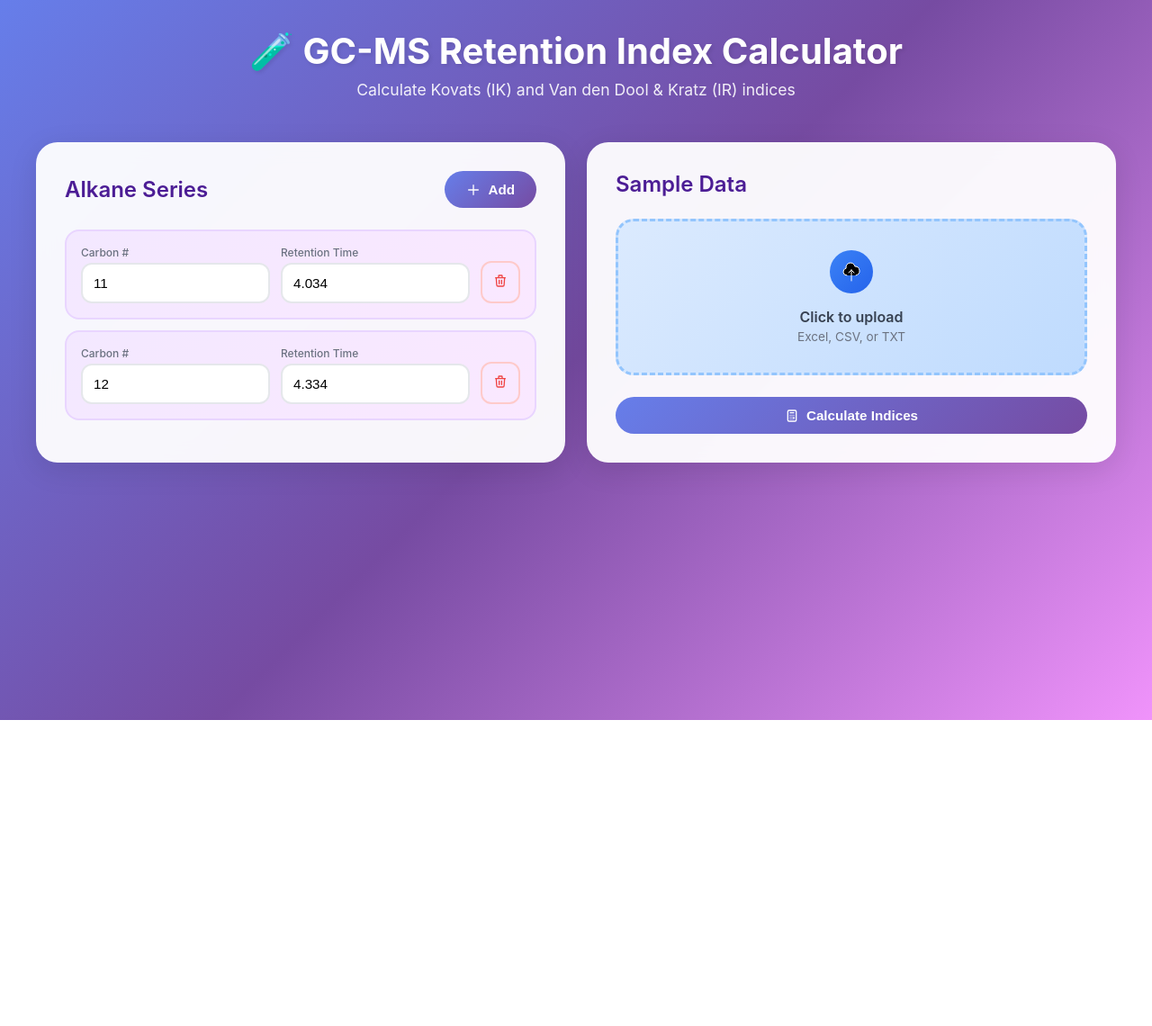
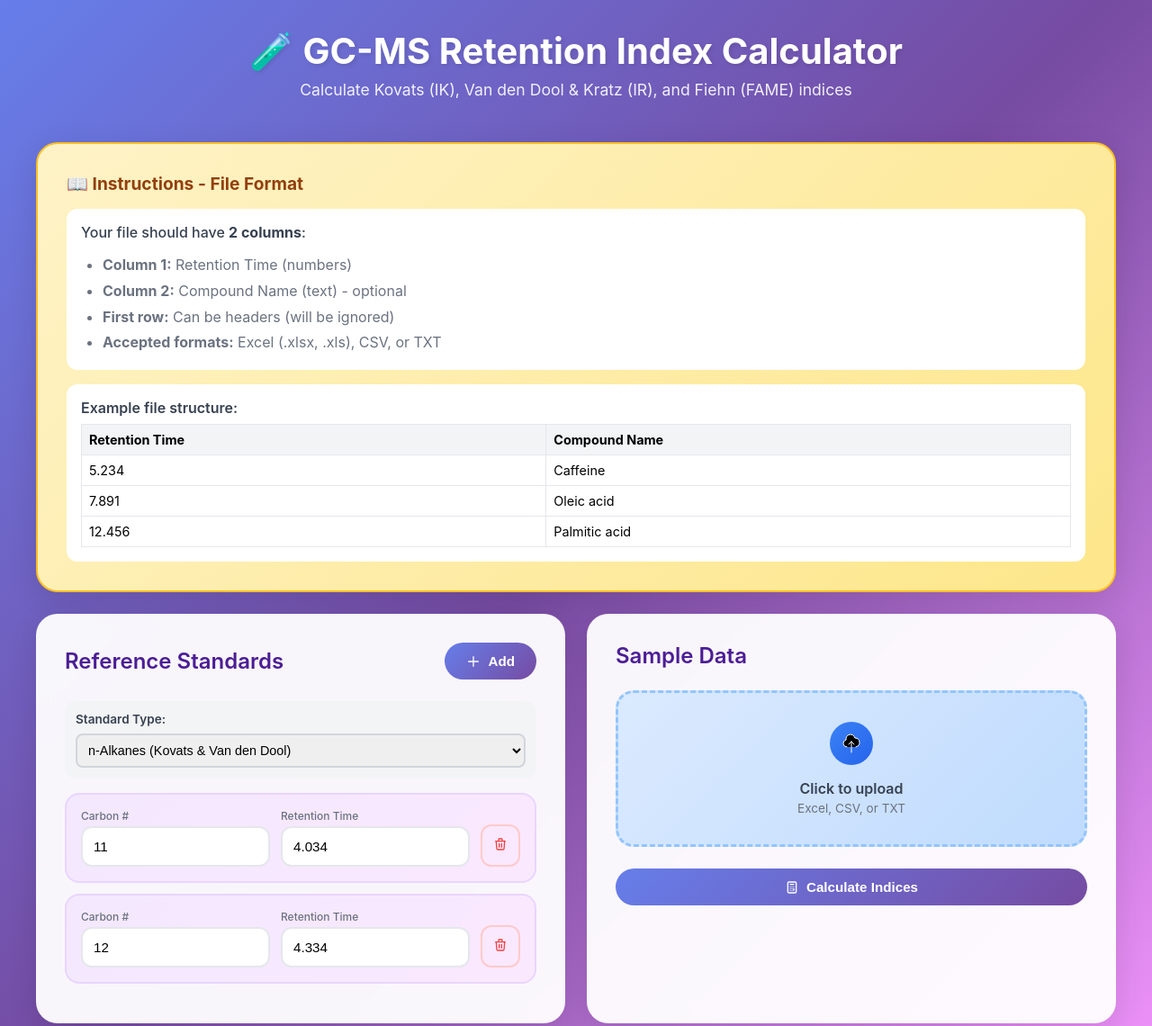
Before and after one commit to nairasabino-glitch/retention-calculator, a plain HTML site: page index.html in a window 1280 px wide. Shown: the top 1140 px of the page at 90% size. Before the commit the page ends 800 px from the top, so only its background shows below. Drawn offline with Linux system fonts and the light colour scheme.

Commit message:
Update index.html

```diff
--- a/index.html
+++ b/index.html
@@ -1,4 +1,4 @@
-<!DOCTYPE html>
+ <!DOCTYPE html>
 <html lang="en">
 <head>
     <meta charset="UTF-8">
@@ -330,13 +330,54 @@
     <div class="container">
         <div class="header">
             <h1>🧪 GC-MS Retention Index Calculator</h1>
-            <p>Calculate Kovats (IK) and Van den Dool & Kratz (IR) indices</p>
+            <p>Calculate Kovats (IK), Van den Dool & Kratz (IR), and Fiehn (FAME) indices</p>
+        </div>
+
+        <!-- Instructions Section -->
+        <div class="card" style="margin-bottom: 1.5rem; background: linear-gradient(135deg, #fef3c7 0%, #fde68a 100%); border: 2px solid #fbbf24;">
+            <h3 style="color: #92400e; font-size: 1.2rem; margin-bottom: 1rem; display: flex; align-items: center; gap: 0.5rem;">
+                📖 Instructions - File Format
+            </h3>
+            <div style="background: white; border-radius: 12px; padding: 1rem; margin-bottom: 1rem;">
+                <p style="color: #374151; margin-bottom: 0.75rem; font-weight: 500;">Your file should have <strong>2 columns</strong>:</p>
+                <ul style="color: #6b7280; margin-left: 1.5rem; line-height: 1.8;">
+                    <li><strong>Column 1:</strong> Retention Time (numbers)</li>
+                    <li><strong>Column 2:</strong> Compound Name (text) - optional</li>
+                    <li><strong>First row:</strong> Can be headers (will be ignored)</li>
+                    <li><strong>Accepted formats:</strong> Excel (.xlsx, .xls), CSV, or TXT</li>
+                </ul>
+            </div>
+            <div style="background: white; border-radius: 12px; padding: 1rem;">
+                <p style="color: #374151; font-weight: 600; margin-bottom: 0.5rem;">Example file structure:</p>
+                <table style="width: 100%; border-collapse: collapse; font-size: 0.9rem;">
+                    <thead style="background: #f3f4f6;">
+                        <tr>
+                            <th style="padding: 0.5rem; text-align: left; border: 1px solid #e5e7eb;">Retention Time</th>
+                            <th style="padding: 0.5rem; text-align: left; border: 1px solid #e5e7eb;">Compound Name</th>
+                        </tr>
+                    </thead>
+                    <tbody>
+                        <tr>
+                            <td style="padding: 0.5rem; border: 1px solid #e5e7eb;">5.234</td>
+                            <td style="padding: 0.5rem; border: 1px solid #e5e7eb;">Caffeine</td>
+                        </tr>
+                        <tr>
+                            <td style="padding: 0.5rem; border: 1px solid #e5e7eb;">7.891</td>
+                            <td style="padding: 0.5rem; border: 1px solid #e5e7eb;">Oleic acid</td>
+                        </tr>
+                        <tr>
+                            <td style="padding: 0.5rem; border: 1px solid #e5e7eb;">12.456</td>
+                            <td style="padding: 0.5rem; border: 1px solid #e5e7eb;">Palmitic acid</td>
+                        </tr>
+                    </tbody>
+                </table>
+            </div>
         </div>
 
         <div class="grid">
             <div class="card">
                 <div class="card-header">
-                    <h2 class="card-title">Alkane Series</h2>
+                    <h2 class="card-title">Reference Standards</h2>
                     <button class="btn btn-primary" onclick="addAlkane()">
                         <svg class="icon-sm" viewBox="0 0 24 24">
                             <path stroke-linecap="round" stroke-linejoin="round" d="M12 4v16m8-8H4"/>
@@ -344,6 +385,17 @@
                         Add
                     </button>
                 </div>
+
+                <div style="margin-bottom: 1rem; padding: 0.75rem; background: #f3f4f6; border-radius: 12px;">
+                    <label style="display: block; font-size: 0.85rem; color: #374151; font-weight: 600; margin-bottom: 0.5rem;">
+                        Standard Type:
+                    </label>
+                    <select id="standard-type" onchange="changeStandardType()" style="width: 100%; padding: 0.5rem; border: 2px solid #d1d5db; border-radius: 8px; font-size: 0.9rem;">
+                        <option value="alkanes">n-Alkanes (Kovats & Van den Dool)</option>
+                        <option value="fames">FAMEs (Fiehn Index)</option>
+                    </select>
+                </div>
+
                 <div id="alkanes-list" class="scrollbar-thin" style="max-height: 400px; overflow-y: auto;"></div>
             </div>
 
@@ -395,9 +447,10 @@
                     <thead>
                         <tr>
                             <th>Compound</th>
-                            <th>Retention Time</th>
+                            <th>RT</th>
                             <th>Kovats (IK)</th>
-                            <th>Van den Dool & Kratz (IR)</th>
+                            <th>VdD&K (IR)</th>
+                            <th>Fiehn (FAME)</th>
                         </tr>
                     </thead>
                     <tbody id="results-body"></tbody>
@@ -408,6 +461,7 @@
 
     <script>
         var state = {
+            standardType: 'alkanes',
             alkanes: [
                 { carbonNumber: 11, retentionTime: 4.034 },
                 { carbonNumber: 12, retentionTime: 4.334 }
@@ -416,14 +470,35 @@
             results: []
         };
 
+        function changeStandardType() {
+            var select = document.getElementById('standard-type');
+            state.standardType = select.value;
+
+            if (state.standardType === 'fames') {
+                // Default FAMEs (C8:0 to C12:0 as example)
+                state.alkanes = [
+                    { carbonNumber: 8, retentionTime: '' },
+                    { carbonNumber: 10, retentionTime: '' }
+                ];
+            } else {
+                // Default n-Alkanes
+                state.alkanes = [
+                    { carbonNumber: 11, retentionTime: 4.034 },
+                    { carbonNumber: 12, retentionTime: 4.334 }
+                ];
+            }
+            renderAlkanes();
+        }
+
         function renderAlkanes() {
             var list = document.getElementById('alkanes-list');
+            var label = state.standardType === 'fames' ? 'FAME C' : 'Carbon #';
             var html = '';
             for (var i = 0; i < state.alkanes.length; i++) {
                 var alkane = state.alkanes[i];
                 html += '<div class="alkane-item">';
                 html += '<div class="input-group">';
-                html += '<label class="input-label">Carbon #</label>';
+                html += '<label class="input-label">' + label + '</label>';
                 html += '<input type="number" value="' + alkane.carbonNumber + '" onchange="updateAlkane(' + i + ', \'carbonNumber\', this.value)" class="input">';
                 html += '</div>';
                 html += '<div class="input-group">';
@@ -545,12 +620,22 @@
                 }
             }
 
-            if (n === null) return { IK: null, IR: null };
+            if (n === null) return { IK: null, IR: null, FAME: null };
 
+            // Kovats Index (logarithmic)
             var IK = 100 * n + 100 * ((Math.log(Tr) - Math.log(Tn)) / (Math.log(Tn1) - Math.log(Tn)));
+
+            // Van den Dool & Kratz Index (linear)
             var IR = 100 * n + 100 * ((Tr - Tn) / (Tn1 - Tn));
 
-            return { IK: IK.toFixed(2), IR: IR.toFixed(2) };
+            // Fiehn FAME Index (logarithmic, same formula as Kovats but with FAMEs)
+            var FAME = 100 * n + 100 * ((Math.log(Tr) - Math.log(Tn)) / (Math.log(Tn1) - Math.log(Tn)));
+
+            return {
+                IK: IK.toFixed(2),
+                IR: IR.toFixed(2),
+                FAME: FAME.toFixed(2)
+            };
         }
 
         function runCalculation() {
@@ -583,7 +668,8 @@
                     compound: sample.compoundName,
                     retentionTime: sample.retentionTime,
                     IK: indices.IK,
-                    IR: indices.IR
+                    IR: indices.IR,
+                    FAME: indices.FAME
                 });
             }
 
@@ -607,6 +693,7 @@
                 html += '<td style="color: #6b7280;">' + result.retentionTime + '</td>';
                 html += '<td class="index-value">' + (result.IK || '<span style="color: #9ca3af;">Out of range</span>') + '</td>';
                 html += '<td class="index-value">' + (result.IR || '<span style="color: #9ca3af;">Out of range</span>') + '</td>';
+                html += '<td class="index-value">' + (result.FAME || '<span style="color: #9ca3af;">Out of range</span>') + '</td>';
                 html += '</tr>';
             }
             body.innerHTML = html;
@@ -621,7 +708,7 @@
                 return;
             }
 
-            var headers = ['Compound Name', 'Retention Time', 'Kovats Index (IK)', 'Van den Dool & Kratz Index (IR)'];
+            var headers = ['Compound Name', 'Retention Time', 'Kovats Index (IK)', 'Van den Dool & Kratz Index (IR)', 'Fiehn Index (FAME)'];
             var rows = [];
 
             for (var i = 0; i < state.results.length; i++) {
@@ -630,7 +717,8 @@
                     r.compound,
                     r.retentionTime,
                     r.IK || 'Out of range',
-                    r.IR || 'Out of range'
+                    r.IR || 'Out of range',
+                    r.FAME || 'Out of range'
                 ]);
             }
 
```
